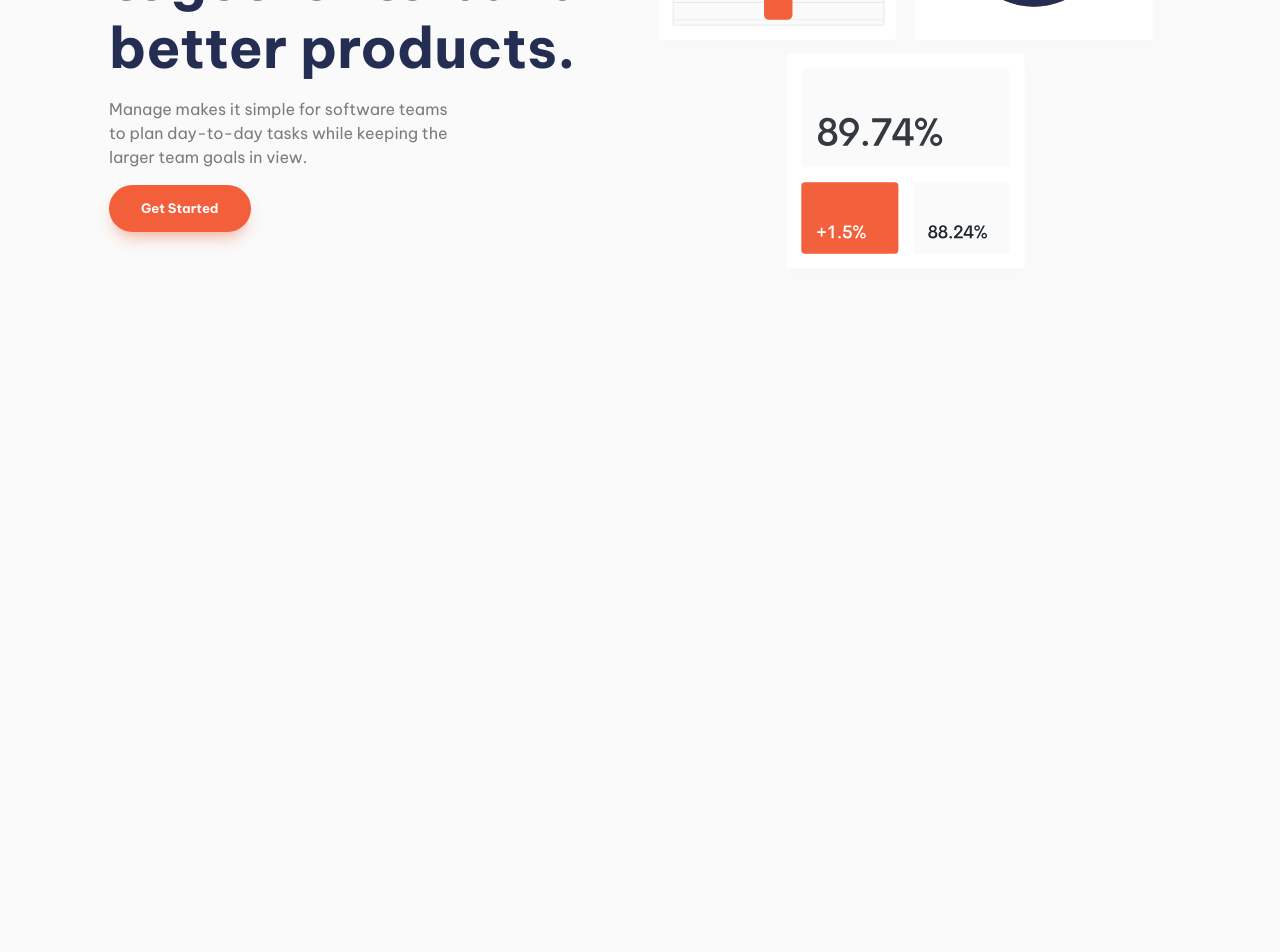
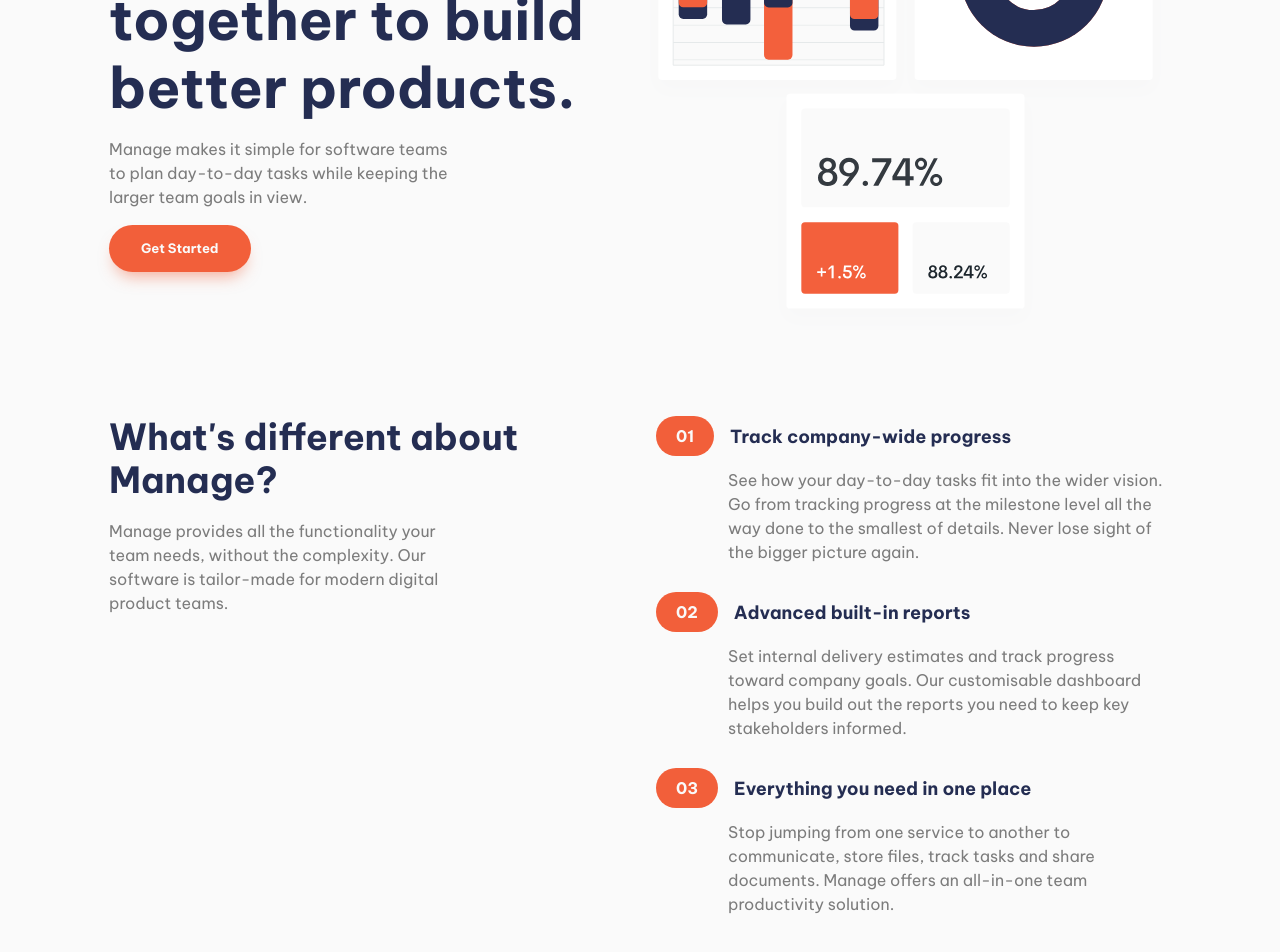
Before and after one commit to shrigel/manage-landing-page, a React (Vite) app: page / in a window 1280 px wide. Shown: the part 312-1264 px from the top of the page. Before the commit the page ends 800 px from the top, so only its background shows below. Built offline with nearby package versions, Linux system fonts and the light colour scheme.

Commit message:
feat: implement landing page layout with hero and feature sections

```diff
--- a/src/App.jsx
+++ b/src/App.jsx
@@ -3,6 +3,7 @@
 import Logo from './components/ui/Logo'
 import NavBar from './components/layout/Navbar'
 import HeroSection from './components/sections/HeroSection'
+import FeatureSection from './components/sections/FeatureSection'
 
 function App() {
 	return (
@@ -10,6 +11,7 @@
 			<NavBar />
 			<main>
 				<HeroSection />
+				<FeatureSection />
 			</main>
 		</>
 	)
--- a/src/components/sections/FeatureSection.jsx
+++ b/src/components/sections/FeatureSection.jsx
@@ -0,0 +1,24 @@
+import Container from "../ui/Container";
+import { featuresData } from "../../data/featuresData";
+
+export default function FeatureSection() {
+    return (
+        <Container className="features">
+            <div className="features__intro">
+                <h2 className="features__title">What's different about Manage?</h2>
+                <p className="features__description">Manage provides all the functionality your team needs, without the complexity. Our software is tailor-made for modern digital product teams.</p>
+            </div>
+            <ol className="features__list">
+                {featuresData.map((feature) => (
+                    <li key={feature.id} className="features__item">
+                        <div className="features__item-header">
+                            <span className="features__item-number">{feature.number}</span>
+                            <h3 className="features__item-title">{feature.title}</h3>
+                        </div>
+                        <p className="features__item-description">{feature.description}</p>
+                    </li>
+                ))}
+            </ol>
+        </Container>
+    )
+}
--- a/src/components/sections/HeroSection.jsx
+++ b/src/components/sections/HeroSection.jsx
@@ -4,11 +4,11 @@
 
 export default function HeroSection() {
     return (
-        <Container className="hero-section">
-            <img src={heroImage} alt="Hero Image" className="hero-section__image" />
-            <div className="hero-section__content">
-                <h1 className="hero-section__title">Bring everyone together to build better products.</h1>
-                <p className="hero-section__description">Manage makes it simple for software teams to plan day-to-day tasks while keeping the larger team goals in view.</p>
+        <Container className="hero">
+            <img src={heroImage} alt="Hero Image" className="hero__image" />
+            <div className="hero__content">
+                <h1 className="hero__title">Bring everyone together to build better products.</h1>
+                <p className="hero__description">Manage makes it simple for software teams to plan day-to-day tasks while keeping the larger team goals in view.</p>
                 <Button>Get Started</Button>
             </div>
         </Container>
--- a/src/index.css
+++ b/src/index.css
@@ -58,7 +58,7 @@
     padding-inline: 1.5rem;
 }
 
-@media (min-width: 60rem) {
+@media (min-width: 56rem) {
     .container {
         max-width: 69.375rem;
         margin-inline: auto;
--- a/src/styles/base.css
+++ b/src/styles/base.css
@@ -1,4 +1,6 @@
-h1 {
+h1,
+h2,
+h3 {
     color: var(--blue-950);
 }
 
--- a/src/styles/layouts.css
+++ b/src/styles/layouts.css
@@ -53,7 +53,7 @@
     color: var(--blue-950);
 }
 
-@media (min-width: 60rem) {
+@media (min-width: 56rem) {
 
     .nav__toggle,
     .nav__overlay {
--- a/src/styles/sections.css
+++ b/src/styles/sections.css
@@ -1,11 +1,12 @@
-.hero-section {
+/* Hero Section */
+.hero {
     padding-top: 2.5rem;
     display: flex;
     flex-direction: column;
-    gap: 1rem;
+    gap: 2rem;
 }
 
-.hero-section__content {
+.hero__content {
     text-align: center;
     display: flex;
     flex-direction: column;
@@ -13,32 +14,129 @@
     gap: 1rem;
 }
 
-.hero-section__title {
+.hero__title {
     font-size: 2.25rem;
     line-height: 1.2;
 }
 
-@media (min-width: 60rem) {
-    .hero-section {
+/* Features Section */
+.features {
+    padding-top: 2.5rem;
+    display: flex;
+    flex-direction: column;
+    gap: 2rem;
+}
+
+.features__intro {
+    text-align: center;
+    display: flex;
+    flex-direction: column;
+    align-items: center;
+    gap: 1rem;
+}
+
+.features__title {
+    font-size: 2rem;
+    line-height: 1.2;
+}
+
+.features__list {
+    display: flex;
+    flex-direction: column;
+    gap: 1.75rem;
+}
+
+.features__item {
+    display: flex;
+    flex-direction: column;
+    gap: 0.75rem;
+}
+
+.features__item-header {
+    display: flex;
+    align-items: center;
+    gap: 1rem;
+    margin-right: -1.5rem;
+    border-radius: 6.25rem 0 0 6.25rem;
+    background-color: var(--orange-50);
+}
+
+.features__item-number {
+    background-color: var(--orange-400);
+    padding: 0.5rem 1.25rem;
+    border-radius: 6.25rem;
+    color: var(--gray-50);
+    font-weight: 700;
+}
+
+.features__item-title {
+    font-size: 0.9375rem;
+    font-weight: 700;
+}
+
+@media (min-width: 56rem) {
+
+    /* Hero Section */
+    .hero {
+        margin-block-start: 2.5rem;
+        padding-block: 2.5rem;
         flex-direction: row-reverse;
         align-items: center;
     }
 
-    .hero-section__image {
+    .hero__image {
         width: 50%;
     }
 
-    .hero-section__content {
+    .hero__content {
         width: 50%;
         text-align: left;
         align-items: flex-start;
     }
 
-    .hero-section__title {
+    .hero__title {
         font-size: 3.5rem;
     }
 
-    .hero-section__description {
+    .hero__description {
         max-width: 22rem;
     }
+
+
+    /* Features Section */
+    .features {
+        padding-block: 2.5rem;
+        flex-direction: row;
+    }
+
+    .features__intro {
+        width: 50%;
+        text-align: left;
+        align-items: flex-start;
+    }
+
+    .features__title {
+        font-size: 2.25rem;
+    }
+
+    .features__description {
+        max-width: 22rem;
+    }
+
+    .features__list {
+        width: 50%;
+    }
+
+    .features__item-header {
+        background-color: transparent;
+        margin-right: 0;
+    }
+
+    .features__item-title {
+        font-size: 1.125rem;
+    }
+
+    .features__item-description {
+        margin-left: 4.5rem;
+    }
 }
```
